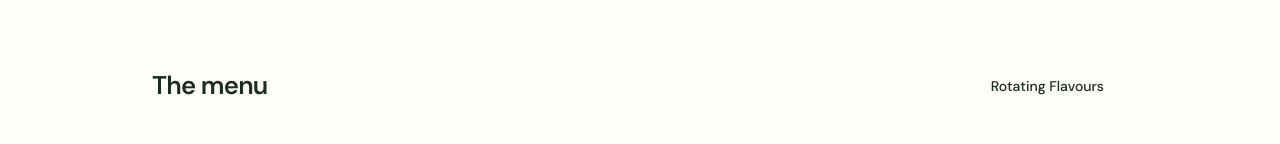
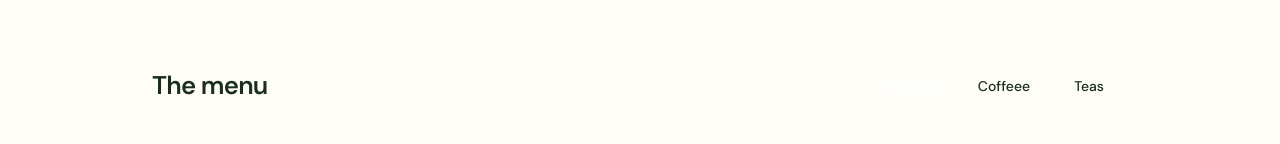
Before and after one commit to amy0134679/Matcha-Studios, a React (Vite) app: page / in a window 1280 px wide. Shown: the part 614-758 px from the top of the page. Built offline with nearby package versions, Linux system fonts and the light colour scheme; grey boxes are pictures that could not be loaded; the HTML template or start-up script is replaced by a standard one; a web font is replaced by a local one.

Commit message:
added new tabs for menu

```diff
--- a/src/App.tsx
+++ b/src/App.tsx
@@ -4,8 +4,8 @@ import logo from "./imports/logo.png";
 
 const MENU_TABS = [
   {
-    id: "classics",
-    label: "The Classics",
+    id: "matchas",
+    label: "Matcha",
     items: [
       {
         name: "Iced Original Matcha",
@@ -28,8 +28,32 @@ const MENU_TABS = [
     ],
   },
   {
-    id: "rotating",
-    label: "Rotating Flavours",
+    id: "coffees",
+    label: "Coffeee",
+    items: [
+      {
+        name: "Vietnamese Iced Coffee",
+        desc: "Rich coffee over oat milk.",
+        img: "https://images.unsplash.com/photo-1578314675249-a6910f80cc4e?w=700&h=700&fit=crop&auto=format",
+        tag: "bestseller",
+      },
+      {
+        name: "Iced Mango Matcha",
+        desc: "The classic matcha with a sweet and tangy mango syrup",
+        img: "https://images.unsplash.com/photo-1777915836959-5182cb4fabba?w=700&h=700&fit=crop&auto=format",
+        tag: null,
+      },
+      {
+        name: "Sparkling Matcha",
+        desc: "Matcha concentrate over fizzy soda.",
+        img: "https://images.unsplash.com/photo-1723960676396-c8d17f502f21?w=700&h=700&fit=crop&auto=format",
+        tag: "new",
+      },
+    ],
+  },
+  {
+    id: "teas",
+    label: "Teas",
     items: [
       {
         name: "Vietnamese Iced Coffee",
@@ -86,7 +110,7 @@ const CATERING_OPTIONS = [
 ]
 
 export default function App() {
-  const [tab, setTab] = useState("classics")
+  const [tab, setTab] = useState("matchas")
 
   const activeItems = MENU_TABS.find((m) => m.id === tab)?.items ?? []
 
--- a/src/index.css
+++ b/src/index.css
@@ -7,6 +7,7 @@
   --color-matcha-pale: #d4ead8;
   --color-matcha-bg: #eef7ee;
   --color-cream: #fffdf7;
+  --color-pink: #f7a3e4;
   --color-dark: #1a2e1d;
   --color-mid: #5c7a60;
   --font-display: 'Unbounded', sans-serif;
```
